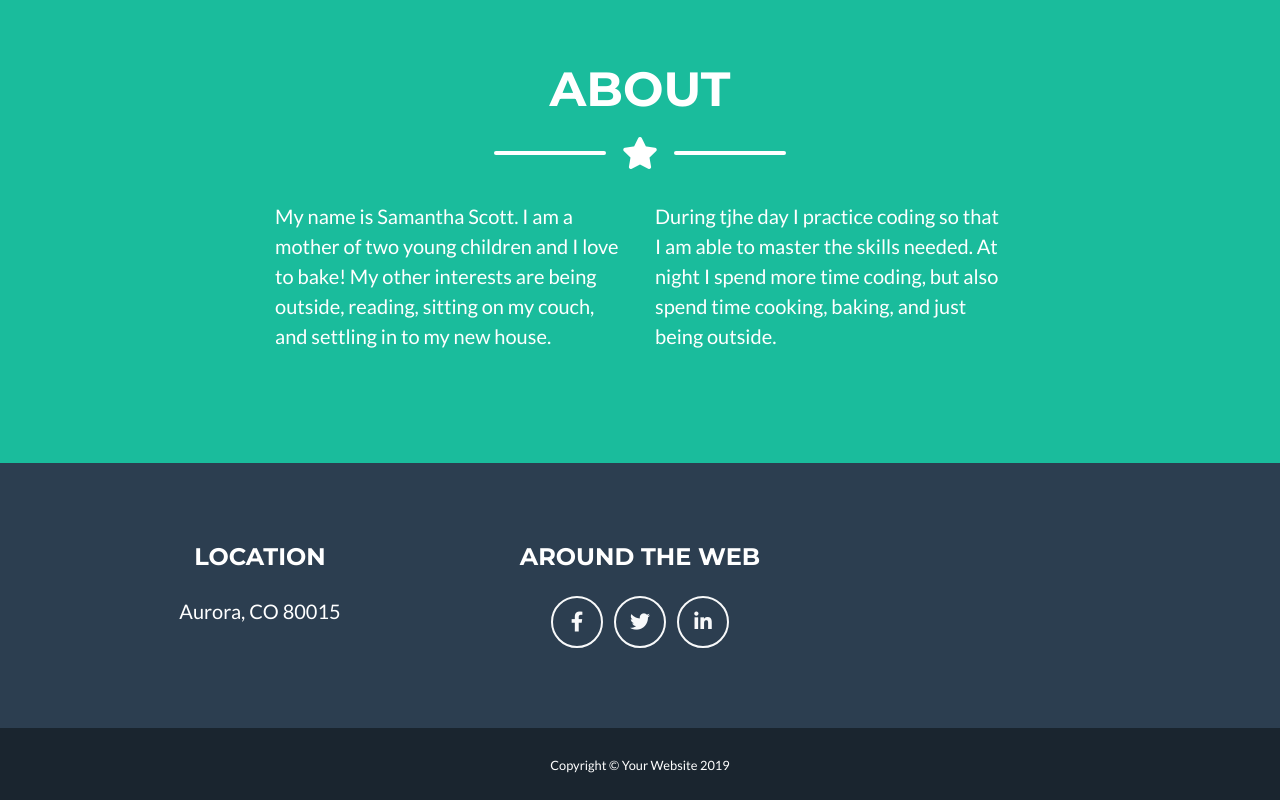
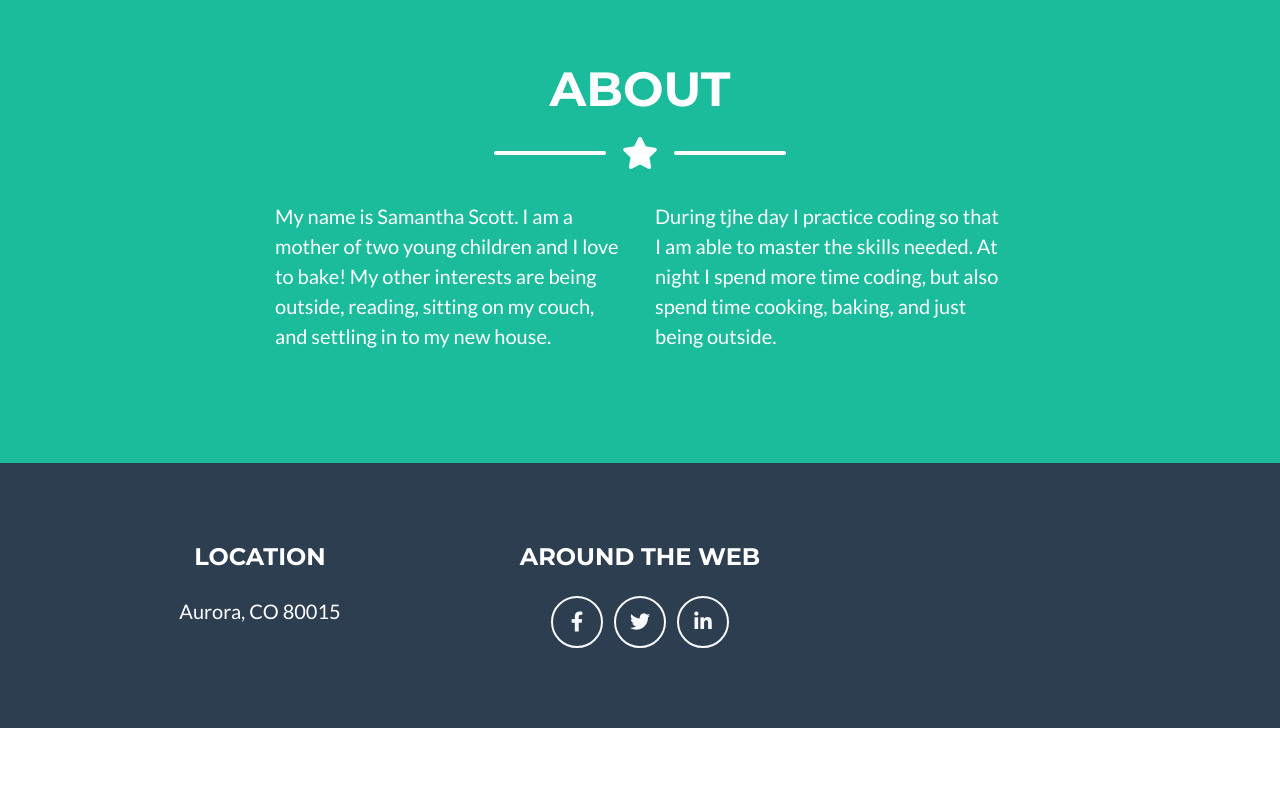
Before and after one commit to samanthascott1992/Responsive-Portfolio, a website with bundled scripts: page index.html in a window 1280 px wide. Shown: the part 555-1355 px from the top of the page. After the commit the page ends 1283 px from the top, so only its background shows below. Built offline with nearby package versions, Linux system fonts and the light colour scheme; files whose address does not match are found by name.

Commit message:
deleted copyright section

```diff
--- a/index.html
+++ b/index.html
@@ -135,12 +135,7 @@
     </div>
   </footer>
 
-  <!-- Copyright Section -->
-  <section class="copyright py-4 text-center text-white">
-    <div class="container">
-      <small>Copyright &copy; Your Website 2019</small>
-    </div>
-  </section>
+
 
   <!-- Scroll to Top Button (Only visible on small and extra-small screen sizes) -->
   <div class="scroll-to-top d-lg-none position-fixed ">
```
Also changed, not shown: contact.html (+1 -6 lines), portfolio.html (+1 -6 lines).
